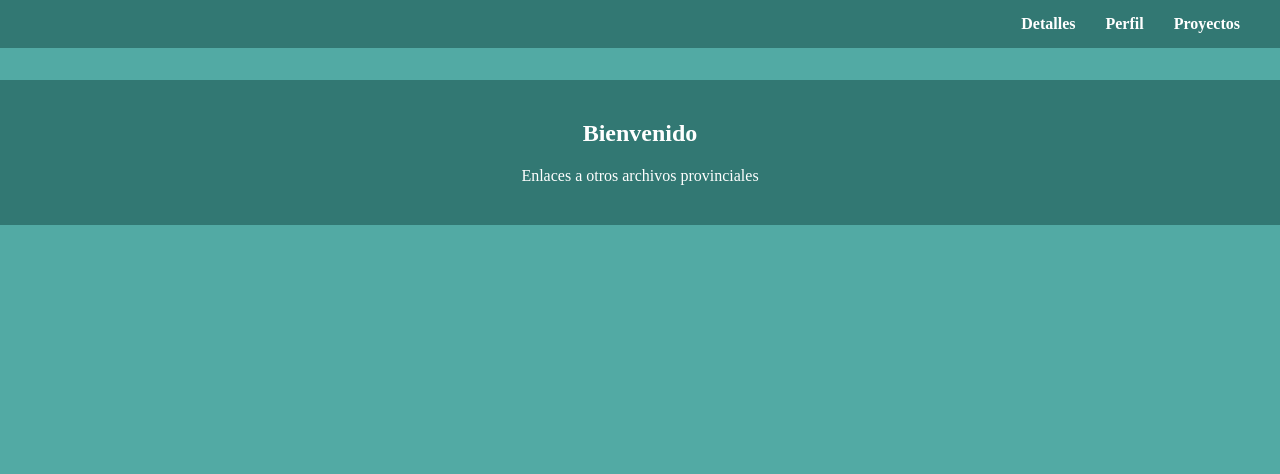
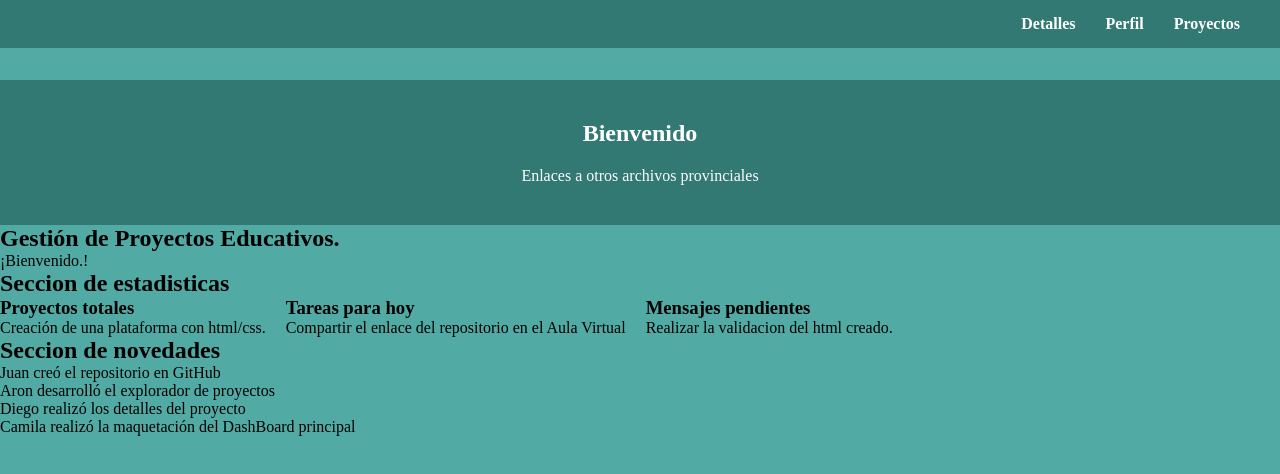
Before and after one commit to JuanPoNZEtti/pv_tp1_grupo5, a plain HTML site: page index.html in a window 1280 px wide. Drawn offline with Linux system fonts and the light colour scheme.

Commit message:
Finalización de maquetación del dashboard

```diff
--- a/index.html
+++ b/index.html
@@ -22,6 +22,39 @@
             <h1>Bienvenido</h1>
             <p>Enlaces a otros archivos provinciales</p>
         </section>
+
+        <section id="bienvenida">
+            <h1>Gestión de Proyectos Educativos.</h1>
+            <p>¡Bienvenido.!</p>
+        </section>
+
+        <section id="estadisticas">
+            <h2>Seccion de estadisticas</h2>
+            <div class="stats-container" style="display: flex; gap: 20px;">
+                <article class="stat-block">
+                    <h3>Proyectos totales</h3>
+                    <p>Creación de una plataforma con html/css.</p>
+                </article>
+                <article class="stat-block">
+                    <h3>Tareas para hoy</h3>
+                    <p>Compartir el enlace del repositorio en el Aula Virtual</p>
+                </article>
+                <article class="stat-block">
+                    <h3>Mensajes pendientes</h3>
+                    <p>Realizar la validacion del html creado.</p>
+                </article>
+            </div>
+        </section>
+
+        <section id="novedades">
+            <h2>Seccion de novedades</h2>
+            <ul>
+                <li>Juan creó el repositorio en GitHub</li>
+                <li>Aron desarrolló el explorador de proyectos</li>
+                <li>Diego realizó los detalles del proyecto</li>
+                <li>Camila realizó la maquetación del DashBoard principal</li>
+            </ul>
+        </section>
     </main>
 </body>
 </html>
```
